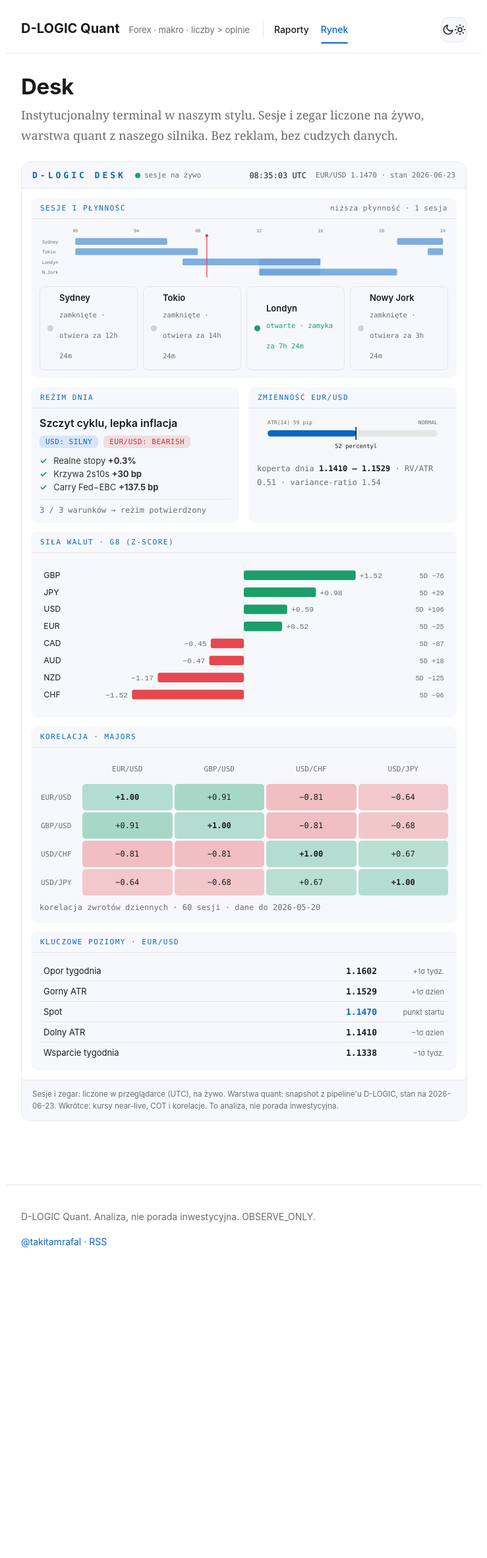
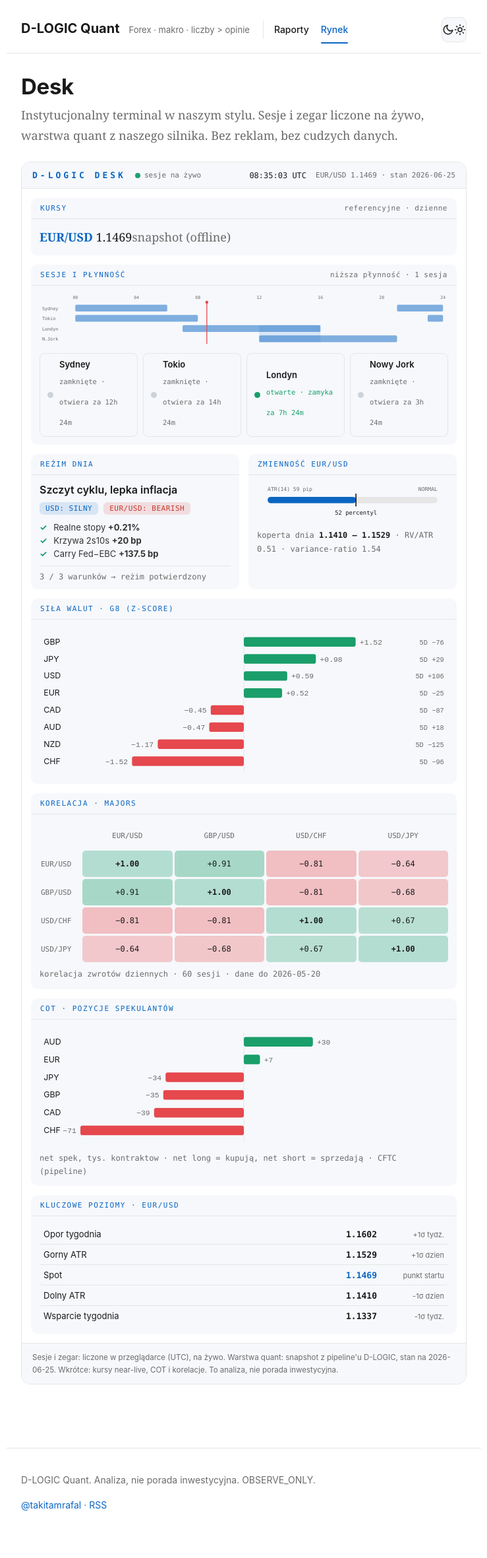
Before and after one commit to rdemb/dlogic-quant, a Jekyll site: the page built from rynek.html, in a window 1280 px wide. Shown: the whole page at 66% size, without its empty margins (270-1009 px from the left). Built offline with Jekyll 4.4.1, drawn with Linux system fonts in a browser that asks for light colours; before the commit the page ends 1962 px from its top, so only the background shows below that.

Commit message:
Desk finalizacja: COT, kursy near-live, generator desk.yml z pipeline

```diff
--- a/_data/desk.yml
+++ b/_data/desk.yml
@@ -1,14 +1,12 @@
-# D-LOGIC Desk — snapshot warstwy quant (public-safe). Aktualizowany przez pipeline przy pushu.
-# Ceny jako stringi, by zachowac 4 miejsca po przecinku.
-asof: "2026-06-23"
-eurusd: "1.1470"
+asof: "2026-06-25"
+eurusd: "1.1469"
 regime:
   phase_pl: "Szczyt cyklu, lepka inflacja"
   usd_bias: "SILNY"
   eurusd_bias: "BEARISH"
 conditions:
-  real_10y: "+0.3%"
-  curve: "+30 bp"
+  real_10y: "+0.21%"
+  curve: "+20 bp"
   carry: "+137.5 bp"
   score: "3 / 3"
 strength:
@@ -31,9 +29,9 @@
 levels:
   - { label: "Opor tygodnia", price: "1.1602", note: "+1σ tydz." }
   - { label: "Gorny ATR", price: "1.1529", note: "+1σ dzien" }
-  - { label: "Spot", price: "1.1470", note: "punkt startu", spot: true }
-  - { label: "Dolny ATR", price: "1.1410", note: "−1σ dzien" }
-  - { label: "Wsparcie tygodnia", price: "1.1338", note: "−1σ tydz." }
+  - { label: "Spot", price: "1.1469", note: "punkt startu", spot: true }
+  - { label: "Dolny ATR", price: "1.1410", note: "-1σ dzien" }
+  - { label: "Wsparcie tygodnia", price: "1.1337", note: "-1σ tydz." }
 correlation:
   asof: "2026-05-20"
   lookback: 60
@@ -43,3 +41,13 @@
     - [0.91, 1.00, -0.81, -0.68]
     - [-0.81, -0.81, 1.00, 0.67]
     - [-0.64, -0.68, 0.67, 1.00]
+cot:
+  source: "CFTC (pipeline)"
+  unit: "net spek, tys. kontraktow"
+  items:
+  - { ccy: "AUD", net: 30 }
+  - { ccy: "EUR", net: 7 }
+  - { ccy: "JPY", net: -34 }
+  - { ccy: "GBP", net: -35 }
+  - { ccy: "CAD", net: -39 }
+  - { ccy: "CHF", net: -71 }
--- a/assets/css/style.css
+++ b/assets/css/style.css
@@ -119,6 +119,9 @@
 .dk-score{margin-top:10px;font:12px ui-monospace,Consolas,monospace;color:var(--mut);border-top:1px solid var(--line);padding-top:9px}
 .dk-meta{font:12px ui-monospace,Consolas,monospace;color:var(--mut);margin-top:8px;line-height:1.7}
 .dk-meta b{color:var(--ink)}
+.dk-quotes{display:flex;flex-wrap:wrap;gap:14px 18px;align-items:center;font:12.5px ui-monospace,Consolas,monospace;color:var(--ink)}
+.dk-q b{color:var(--acc);font-weight:600}
+.dk-qmut{color:var(--mut);margin-left:auto}
 .dk-corr{display:grid;gap:3px}
 .dk-cc{display:flex;align-items:center;justify-content:center;height:40px;font:12px ui-monospace,Consolas,monospace;color:var(--ink);border-radius:5px}
 .dk-ch{color:var(--mut);font-size:11px}
@@ -139,6 +142,8 @@
   .dk-wb{padding:11px}
   #dk-strength{overflow-x:auto}#dk-strength svg{min-width:450px}
   #dk-corr{overflow-x:auto}.dk-corr{min-width:430px}
+  #dk-cot{overflow-x:auto}#dk-cot svg{min-width:430px}
+  .dk-quotes{gap:10px 14px;font-size:12px}
   .dk-phase{font-size:17px}
   .dk-chip{font-size:12px}
   .dk-cond div{font-size:14px}
--- a/assets/js/desk.js
+++ b/assets/js/desk.js
@@ -98,6 +98,41 @@
     set("dk-corr", html + meta);
   }
 
+  // ---------- COT ----------
+  function cot() {
+    if (!D.cot) return;
+    var a = D.cot.items, mx = 0, i;
+    for (i = 0; i < a.length; i++) mx = Math.max(mx, Math.abs(a[i].net));
+    if (!mx) mx = 1;
+    var cx = 300, pxv = (cx - 60) / mx, top = 14, rh = 26, h = top + a.length * rh + 4;
+    var s = '<svg viewBox="0 0 600 ' + h + '" xmlns="http://www.w3.org/2000/svg" font-family="-apple-system,Segoe UI,Roboto,sans-serif">';
+    s += '<line class="dk-axis" x1="300" y1="8" x2="300" y2="' + (h - 6) + '"/>';
+    for (i = 0; i < a.length; i++) {
+      var d = a[i], y = top + i * rh, w = Math.abs(d.net) * pxv, x = d.net >= 0 ? cx : cx - w;
+      var cls = d.net >= 0 ? "dk-pos" : "dk-neg", vx = d.net >= 0 ? (cx + w + 6) : (cx - w - 6), anc = d.net >= 0 ? "start" : "end";
+      s += '<rect class="' + cls + '" x="' + x.toFixed(1) + '" y="' + y + '" width="' + w.toFixed(1) + '" height="14" rx="3"/>';
+      s += '<text class="dk-t" x="6" y="' + (y + 11) + '" font-size="12">' + d.ccy + '</text>';
+      s += '<text class="dk-tm" x="' + vx.toFixed(1) + '" y="' + (y + 11) + '" font-size="11" text-anchor="' + anc + '" font-family="ui-monospace,monospace">' + (d.net > 0 ? "+" : (d.net < 0 ? "−" : "")) + Math.abs(d.net) + '</text>';
+    }
+    s += '</svg>';
+    set("dk-cot", s + '<div class="dk-meta">' + D.cot.unit + ' · net long = kupują, net short = sprzedają · ' + D.cot.source + '</div>');
+  }
+
+  // ---------- KURSY (near-live) ----------
+  function quotes() {
+    var el = $("dk-quotes"); if (!el) return;
+    el.innerHTML = '<span class="dk-qmut">ładowanie kursów…</span>';
+    fetch("https://open.er-api.com/v6/latest/USD").then(function (r) { return r.json(); }).then(function (d) {
+      var R = d.rates; if (!R || !R.EUR) throw 0;
+      var rows = [["EUR/USD", 1 / R.EUR, 4], ["GBP/USD", 1 / R.GBP, 4], ["USD/JPY", R.JPY, 2], ["USD/CHF", R.CHF, 4], ["USD/CAD", R.CAD, 4]], h = "", i;
+      for (i = 0; i < rows.length; i++) h += '<span class="dk-q"><b>' + rows[i][0] + '</b> ' + rows[i][1].toFixed(rows[i][2]) + '</span>';
+      var t = new Date();
+      el.innerHTML = h + '<span class="dk-qmut">ref. · ' + pad(t.getUTCHours()) + ':' + pad(t.getUTCMinutes()) + ' UTC</span>';
+    }).catch(function () {
+      el.innerHTML = '<span class="dk-q"><b>EUR/USD</b> ' + (D.eurusd || "—") + '</span><span class="dk-qmut">snapshot (offline)</span>';
+    });
+  }
+
   // ---------- SESJE (live) ----------
   var SES = [{ i: 0, o: 21, c: 6 }, { i: 1, o: 23, c: 8 }, { i: 2, o: 7, c: 16 }, { i: 3, o: 12, c: 21 }];
   function isOpen(s, h) { return s.o < s.c ? (h >= s.o && h < s.c) : (h >= s.o || h < s.c); }
@@ -129,6 +164,6 @@
     if (liq) liq.textContent = cnt >= 2 ? ("wysoka płynność · " + cnt + " sesje") : (cnt === 1 ? "niższa płynność · 1 sesja" : "pauza · brak sesji");
   }
 
-  regime(); strength(); vol(); levels(); correlation();
+  regime(); strength(); vol(); levels(); correlation(); cot(); quotes();
   tick(); setInterval(tick, 1000);
 })();
--- a/rynek.html
+++ b/rynek.html
@@ -15,6 +15,8 @@
     <span class="dk-asof">EUR/USD {{ site.data.desk.eurusd }} · stan {{ site.data.desk.asof }}</span>
   </div>
   <div class="dk-body">
+
+    <section class="dk-card span2"><div class="dk-wh">Kursy <span class="dk-liq">referencyjne · dzienne</span></div><div class="dk-wb"><div id="dk-quotes"></div></div></section>
 
     <section class="dk-card span2">
       <div class="dk-wh"><span>Sesje i płynność</span><span class="dk-liq" id="dk-liq"></span></div>
@@ -47,6 +49,7 @@
     <section class="dk-card"><div class="dk-wh">Zmienność EUR/USD</div><div class="dk-wb" id="dk-vol"></div></section>
     <section class="dk-card span2"><div class="dk-wh">Siła walut · G8 (z-score)</div><div class="dk-wb" id="dk-strength"></div></section>
     <section class="dk-card span2"><div class="dk-wh">Korelacja · majors</div><div class="dk-wb" id="dk-corr"></div></section>
+    <section class="dk-card span2"><div class="dk-wh">COT · pozycje spekulantów</div><div class="dk-wb" id="dk-cot"></div></section>
     <section class="dk-card span2"><div class="dk-wh">Kluczowe poziomy · EUR/USD</div><div class="dk-wb" id="dk-levels"></div></section>
 
   </div>
```
